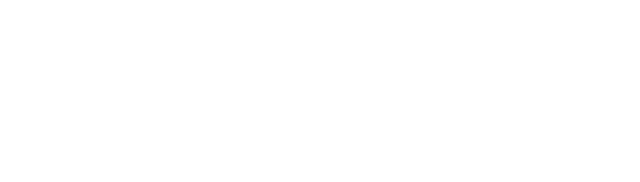
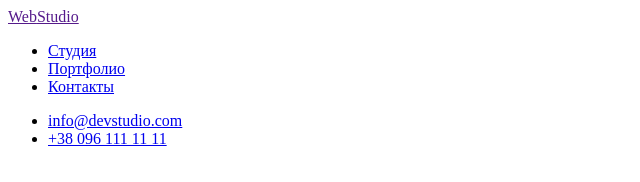
Before and after one commit to Julija100/goit-markup-hw-01, a plain HTML site: page index.html in a window 1280 px wide. Shown: the whole page, without its empty margins (0-640 px from the left). Drawn offline with Linux system fonts and the light colour scheme.

Commit message:
Site content (header)

```diff
--- a/index.html
+++ b/index.html
@@ -1,9 +1,32 @@
 <!DOCTYPE html>
-<html lang="en">
+<html lang="ru">
   <head>
     <meta charset="UTF-8" />
     <meta name="viewport" content="width=device-width, initial-scale=1.0" />
-    <title>Document</title>
+    <title>Веб-студия</title>
   </head>
-  <body></body>
+  <body>
+    <header>
+      <nav>
+        <a href=""><span>Web</span>Studio</a>
+        <ul>
+          <li>
+            <a href="#">Студия</a>
+          </li>
+          <li>
+            <a href="#">Портфолио</a>
+          </li>
+          <li>
+            <a href="#">Контакты</a>
+          </li>
+        </ul>
+      </nav>
+      <ul>
+        <li><a href="mailto:info@devstudio.com">info@devstudio.com</a></li>
+        <li><a href="tel:+380961111111">+38 096 111 11 11</a></li>
+      </ul>
+    </header>
+    <main></main>
+    <footer></footer>
+  </body>
 </html>
```
